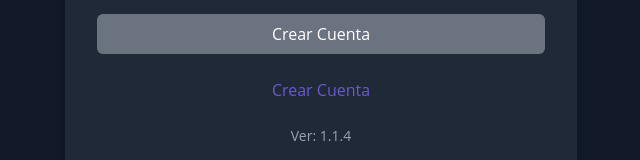
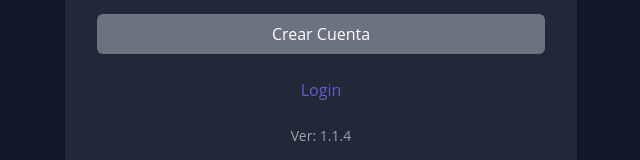
Before and after one commit to dfloresc16/AppPT, an Angular app: page /auth/register in a window 1280 px wide. Shown: the part 512-672 px from the top of the page, without its empty margins (319-959 px from the left). Built offline with nearby package versions, Linux system fonts and the light colour scheme.

Commit message:
fix: Cambiando mensaje de boton

```diff
--- a/src/app/presentation/pages/registerPage/registerPage.component.html
+++ b/src/app/presentation/pages/registerPage/registerPage.component.html
@@ -150,7 +150,7 @@
         type="button"
         (click)="redirectToLogin()"
         class="w-full bg-[#1F2937] text-[#6A5ACD] py-2 px-4 rounded-md hover:bg-gray-200 focus:outline-none focus:ring-2 focus:ring-[#6A5ACD] focus:ring-offset-2">
-        Crear Cuenta
+        Login
       </button>
       <div class="text-center text-sm text-[#9CA3AF] mt-4">
         Ver: {{version}}
```
